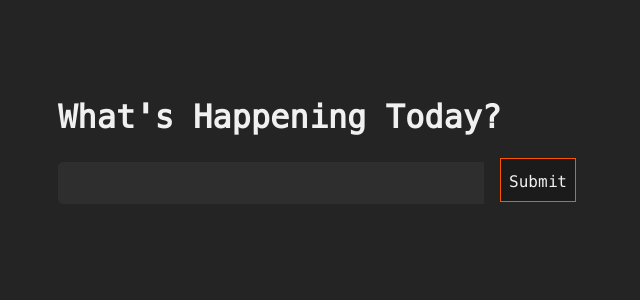
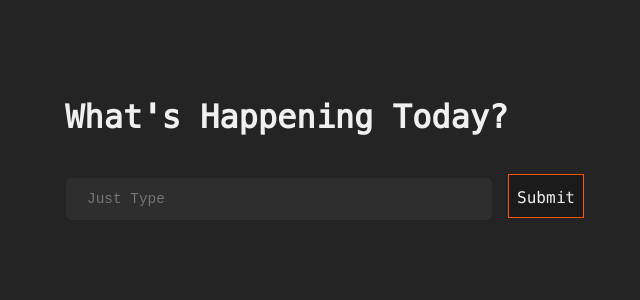
Before and after one commit to John-Ling/CODEBREW-2024, a React (Vite) app in the folder frontend/: page / in a window 1280 px wide. Shown: the top 300 px of the page, without its empty margins (323-963 px from the left). Built offline with nearby package versions, Linux system fonts and the light colour scheme.

Commit message:
Refined homepage ui

```diff
--- a/frontend/src/assets/css/home.css
+++ b/frontend/src/assets/css/home.css
@@ -4,15 +4,15 @@ html {
   font-family: "meslolgs_nfregular";
   margin: 0;
   padding: 0;
-  height: 100vh;
-  width: 100vw;
   display: flex;
   justify-content: center;
-  align-items: flex-start;
 }
 
 #main-view {
   margin-top: 10vh;
 }
+#main-view h1 {
+  margin-left: 15px;
+}
 
 /*# sourceMappingURL=home.css.map */
--- a/frontend/src/assets/css/search_box.css
+++ b/frontend/src/assets/css/search_box.css
@@ -6,14 +6,12 @@
 #search-bar {
   color: #F0F0F0;
   background-color: #2e2e2e;
-  width: clamp(200px, 30vw, 60vw);
+  width: clamp(300px, 30vw, 60vw);
   font-size: 0.9rem;
   padding: 0.75rem 1.25rem;
-  margin-right: 1rem;
+  margin: 1rem;
   border: solid 1px #2e2e2e;
   border-radius: 5px;
-  border-bottom-right-radius: 0;
-  border-top-right-radius: 0;
   resize: none;
   overflow-wrap: break-word;
 }
@@ -34,4 +32,10 @@
   cursor: pointer;
 }
 
+@media screen and (max-width: 500px) {
+  #search-box {
+    flex-direction: column-reverse;
+  }
+}
+
 /*# sourceMappingURL=search_box.css.map */
--- a/frontend/src/assets/scss/home.scss
+++ b/frontend/src/assets/scss/home.scss
@@ -6,13 +6,13 @@ html {
     font-family: "meslolgs_nfregular";
     margin: 0;
     padding: 0;
-    height: 100vh;
-    width: 100vw;
     display: flex;
     justify-content: center;
-    align-items: flex-start;
 }
 
 #main-view {
     margin-top: 10vh;
+    h1 {
+        margin-left: 15px;
+    }
 }
--- a/frontend/src/assets/scss/search_box.scss
+++ b/frontend/src/assets/scss/search_box.scss
@@ -3,20 +3,17 @@
 #search-box {
     display: flex;
     align-items: first baseline;
-    // padding: 0 1rem 0 0;
 }
 
 #search-bar {
     color: $text;
     background-color: $background-darker;
-    width: clamp(200px, 30vw, 60vw);
+    width: clamp(300px, 30vw, 60vw);
     font-size: 0.9rem;
     padding: 0.75rem 1.25rem;
-    margin-right: 1rem;
+    margin: 1rem;
     border: solid 1px $background-darker;
     border-radius: 5px;
-    border-bottom-right-radius: 0;
-    border-top-right-radius: 0;
     resize: none;
     overflow-wrap: break-word;
 
@@ -39,3 +36,9 @@
         cursor: pointer;
     }
 }
+
+@media screen and (max-width: 500px) {
+    #search-box {
+        flex-direction: column-reverse;
+    }
+}
--- a/frontend/src/components/SearchBox.tsx
+++ b/frontend/src/components/SearchBox.tsx
@@ -42,6 +42,7 @@ const SearchBox = () => {
                     autoComplete={"off"}
                     value={content}
                     onChange={handle_change}
+                    placeholder="Just Type"
                 />
                 <div>
                     <Link id="submit-button" onClick={handle_submit} to={`/loading?query=${content}`}>Submit</Link>
```
Also changed, not shown: 2 other files (tests, documents, lock files or other folders).
